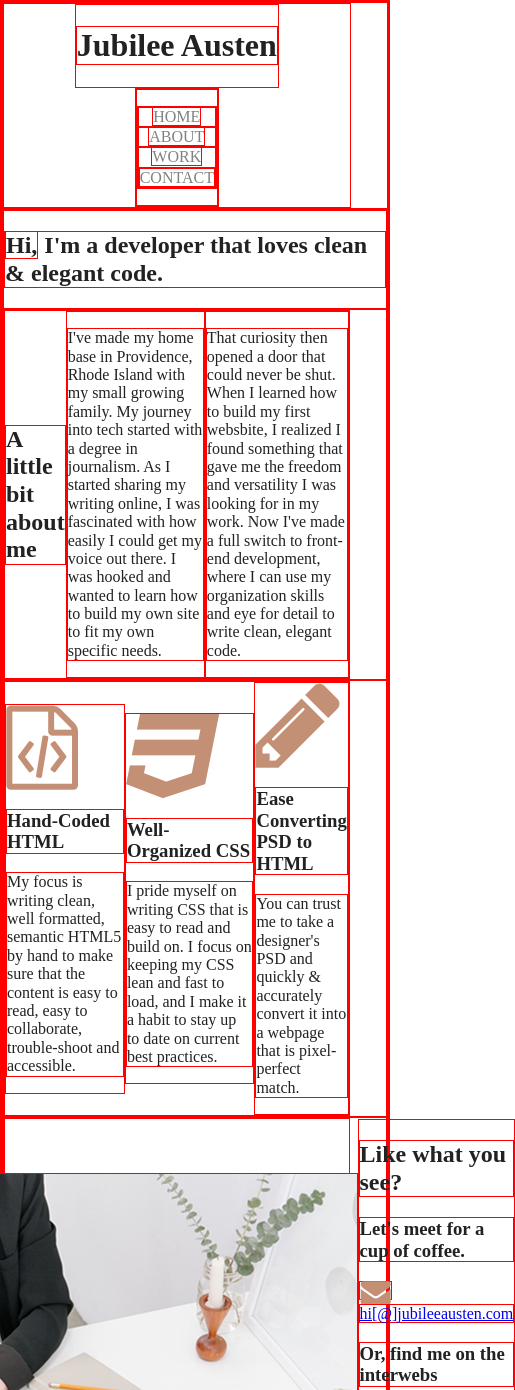
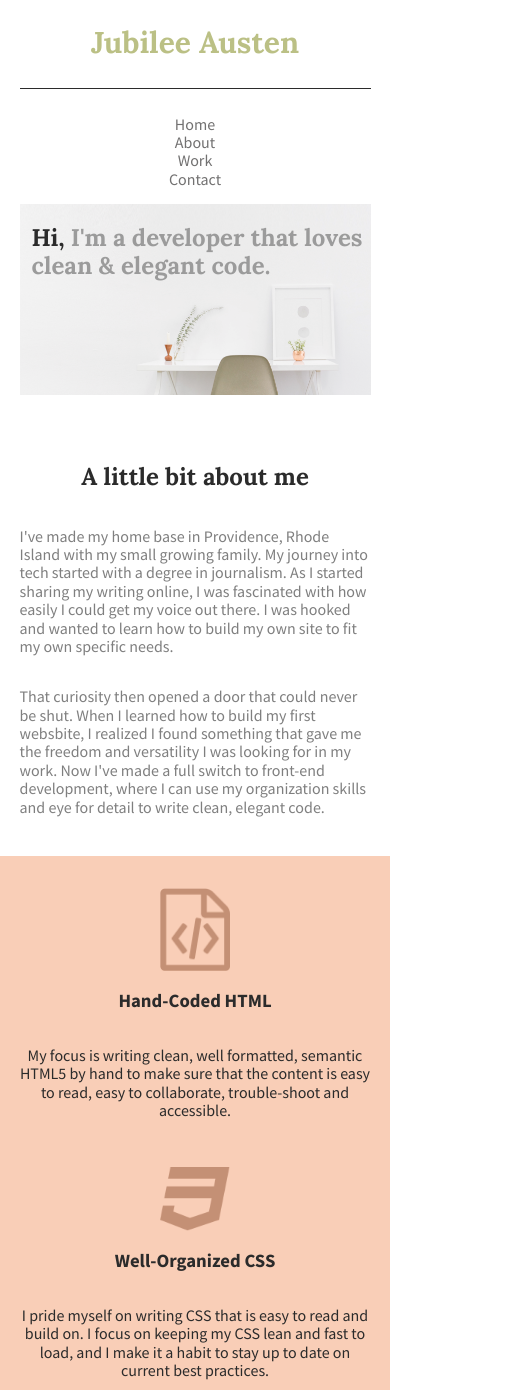
Before and after one commit to Reka-W/Jubilee-Austen, a website built with Parcel: page index.html in a window 390 px wide. Shown: the top 1390 px of the page, 515 px wide, since content can reach past the window. Built offline with nearby package versions, Linux system fonts and the light colour scheme.

Commit message:
Created mobile layout

```diff
--- a/css/main.css
+++ b/css/main.css
@@ -86,8 +86,30 @@ textarea {
 /* ==========================================================================
    Author's custom styles
    ========================================================================== */
-* {
-      border: red solid 1px;;
+
+   /***** BASE STYLES *****/
+
+   * {
+      /* border: red solid 1px; */
+      text-decoration: none;
+      list-style: none;
+}
+
+body {
+  font-family: 'Source Sans Pro', sans-serif;
+  color: #2b2b2b;
+}
+
+header,
+main,
+#about,
+#work,
+footer {
+      width: 100%;
+      display: flex;
+      justify-content: center;
+      align-items: center;
+      flex-flow: column wrap;
 }
 
 .container-wrapper {
@@ -95,11 +117,22 @@ textarea {
       display: flex;
       justify-content: center;
       align-items: center;
+      flex-flow: column wrap;
 }
 
-header .container-wrapper {
-      display: flex;
-      flex-flow: column wrap;
+img {
+      width: 100%;
+}
+
+figure {
+      margin: 0;
+}
+
+.header-divider {
+  width: 100%;
+  height: 1px;
+  margin: 8px 0 10px 0;
+  background: #2b2b2b;
 }
 
 nav {
@@ -109,16 +142,120 @@ nav {
 }
 
 nav ul {
-      list-style: none;
       padding: 0;
       text-align: center;
 }
+
+nav ul li {
+}
+
 nav ul li a {
-      text-transform: uppercase;
-      text-decoration: none;
-      color:#828282;
+      color:#727171;
+}
 
+header {
+  /* background: #a3a3a3; */
+  padding-bottom: 1.5em;
 }
+
+header h1 {
+      font-family: 'Lora', serif;
+      color: #bbc085;
+      font-size: 1.875em;
+      margin-top: 25px;
+}
+
+.hero-area {
+      background: url('../img/full-background.png') no-repeat;
+      background-size: cover;
+      background-position: center;
+      padding-bottom: 6em;
+}
+
+.hero-area h2 {
+      margin-left: 0.5em;
+      color: #9b9b9b;
+      font-family: 'Lora', serif;
+}
+
+.hero-area h2 span {
+      color: #2b2b2b;
+  }
+
+#about {
+      padding: 1.5em 0;
+}
+
+#about h2 {
+  font-family: 'Lora', serif;
+  color: #2b2b2b;
+}
+
+#about p {
+  color: #7f7f7f;
+}
+
+#work {
+      background: #f9ceb7;
+      text-align: center;
+      padding: 2em 0;
+}
+
+.strengths {
+      padding-bottom: 2em;
+      display: flex;
+      justify-content: center;
+      align-items: center;
+      flex-flow: column wrap;
+}
+
+.strengths figure {
+      width: 20%;
+      display: flex;
+      justify-content: center;
+      align-items: center;
+}
+
+#contact {
+  background: #ebebeb;
+  padding: 1em 0;
+}
+
+.contact-lead-img {
+      width: 90%;
+      display: flex;
+      justify-content: center;
+      align-items: center;
+      border: .5em solid #ffffff;
+}
+
+#contact h2 {
+  font-family: 'Lora', serif;
+}
+
+.contact-info {
+      width: 100%;
+      display: flex;
+      justify-content: center;
+      align-items: center;
+      flex-flow: column wrap;
+}
+#contact ul {
+      padding: 0;
+      width: 80%;
+      display: flex;
+      justify-content: center;
+      align-items: center;
+}
+
+.contact-info figure {
+      width: 100%;
+      display: flex;
+      justify-content: space-between;
+      align-items: center;
+}
+
+
 
 /* ==========================================================================
    Helper classes
--- a/index.html
+++ b/index.html
@@ -33,15 +33,20 @@
                 <h1>Jubilee Austen</h1>
             </div>
 
+            <div class="header-divider"></div>
             <div class="nav">
                 <nav>
                     <ul>
-                        <li><a href="#index.html">HOME</a></li>
-                        <li><a href="#about">ABOUT</a></li>
-                        <li><a href="#work">WORK</a></li>
-                        <li><a href="#contact">CONTACT</a></li>
+                        <li><a href="#index.html">Home</a></li>
+                        <li><a href="#about">About</a></li>
+                        <li><a href="#work">Work</a></li>
+                        <li><a href="#contact">Contact</a></li>
                     </ul>
                 </nav>
+            </div>
+
+        <div class="hero-area">
+            <h2><span>Hi,</span> I'm a developer that loves clean &amp; elegant code.</h2>
         </div>
     </div>
     </header>
@@ -49,10 +54,6 @@
     <!-- This is the Main section. It contains 3 smaller sections: About, Work, and Contact in the footer. -->
 
     <main>
-
-        <div class="hero-area">
-              <h2><span>Hi,</span> I'm a developer that loves clean &amp; elegant code.</h2>
-        </div>
 
         <section id="about">
               <div class="container-wrapper">
@@ -76,21 +77,27 @@
               <div class="container-wrapper">
 
                   <div class="strengths">
+                        <figure>
                             <img src="img/html-icon.png" alt="html icon"/>
+                        </figure>
                         <h3>Hand-Coded HTML</h3>
                         <p>My focus is writing clean, well formatted, semantic HTML5 by hand to make sure that the content is easy to read, easy to collaborate, trouble-shoot and accessible.
                         </p>
                   </div>
 
                   <div class="strengths">
+                       <figure>
                            <img src="img/css-icon.png" alt="css icon"/>
+                       </figure>
                       <h3>Well-Organized CSS</h3>
                       <p>I pride myself on writing CSS that is easy to read and build on. I focus on keeping my CSS lean and fast to load, and I make it a habit to stay up to date on current best practices.
                       </p>
                   </div>
 
                   <div class="strengths">
+                      <figure>
                             <img src="img/pencil-icon.png" alt="pencil icon"/>
+                      </figure>
                       <h3>Ease Converting PSD to HTML</h3>
                       <p>You can trust me to take a designer's PSD and quickly & accurately convert it into a webpage that is pixel-perfect match.
                       </p>
@@ -103,9 +110,9 @@
         <footer id="contact">
             <div class="container-wrapper">
 
-                <div class="contact-img">
-                      <img src="img/contact-image.png" id="contact-img" alt="lady typing on computer"/>
-                </div>
+                <figure class="contact-lead-img">
+                      <img src="img/contact-image.png" alt="lady typing on computer"/>
+                </figure>
 
                 <div class="contact-info">
                     <h2>Like what you see?</h2>
@@ -114,13 +121,15 @@
                     <a href="mailto:hi@jubileeausten.com" target="_blank" id="envelope"><img src="img/envelope.png" alt="mailing envelope"/></a>
                     <a href="mailto:hi@jubileeausten.com" target="_blank">hi[@]jubileeausten.com</a>
 
-                    <h3 id="socialmedia-header">Or, find me on the interwebs</h3>
+                    <h3 id="socialmedia-header">Or, find me on the interwebs.</h3>
                         <ul>
+                            <figure class="icons">
                                 <li><a href="https://twitter.com" target="_blank"><img src="img/twitter.png" alt="twitter icon"/></a></li>
                                 <li><a href="https://tumblr.com" target="_blank"><img src="img/tumblr.png" alt="tumblr icon"/></a></li>
                                 <li><a href="https://instagram.com" target="_blank"><img src="img/instagram.png" alt="instagram icon"/></a></li>
                                 <li><a href="https://linkedin.com" target="_blank"><img src="img/linkedin.png" alt="linkedin icon"/></a></li>
                                 <li><a href="https://github.com" target="_blank"><img src="img/github.png" alt="github icon"/></a></li>
+                        </figure>
                         </ul>
 
                 </div>
```
Lines whose indentation alone changed are shown as unchanged.
